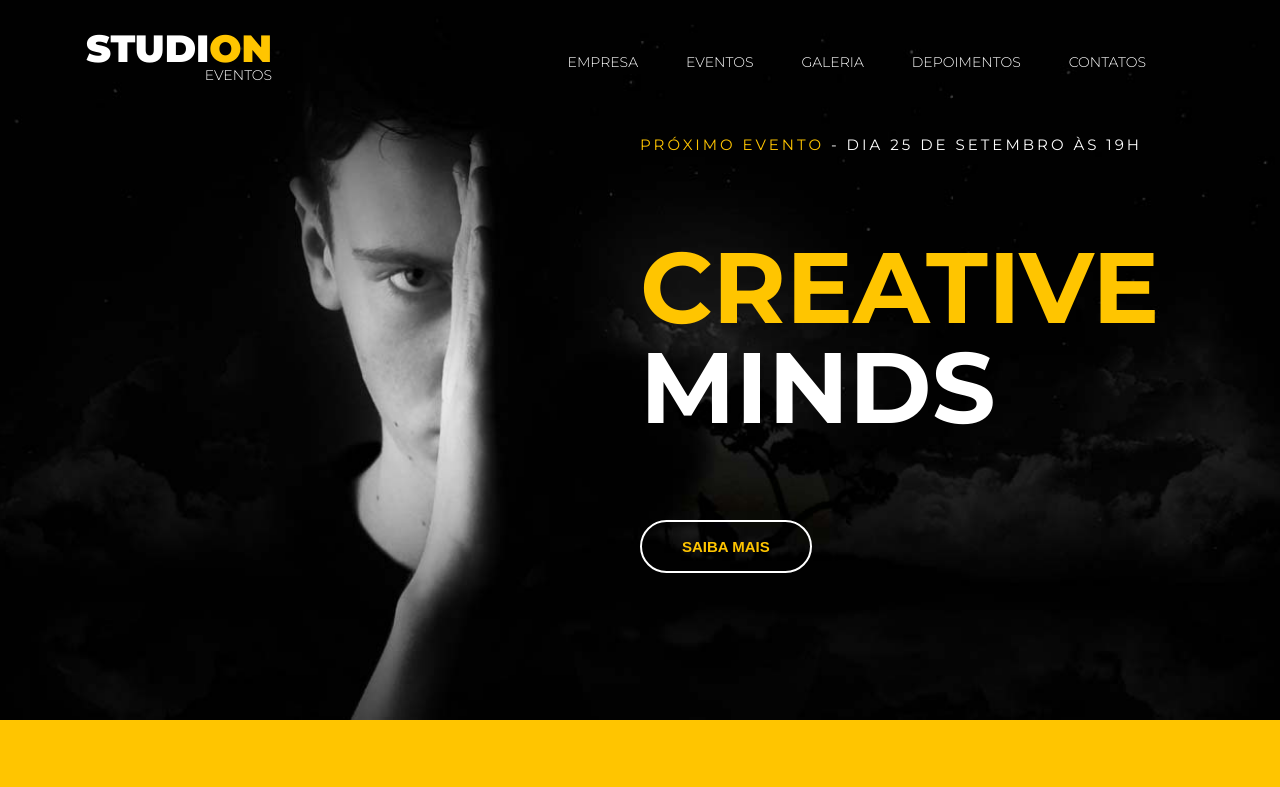
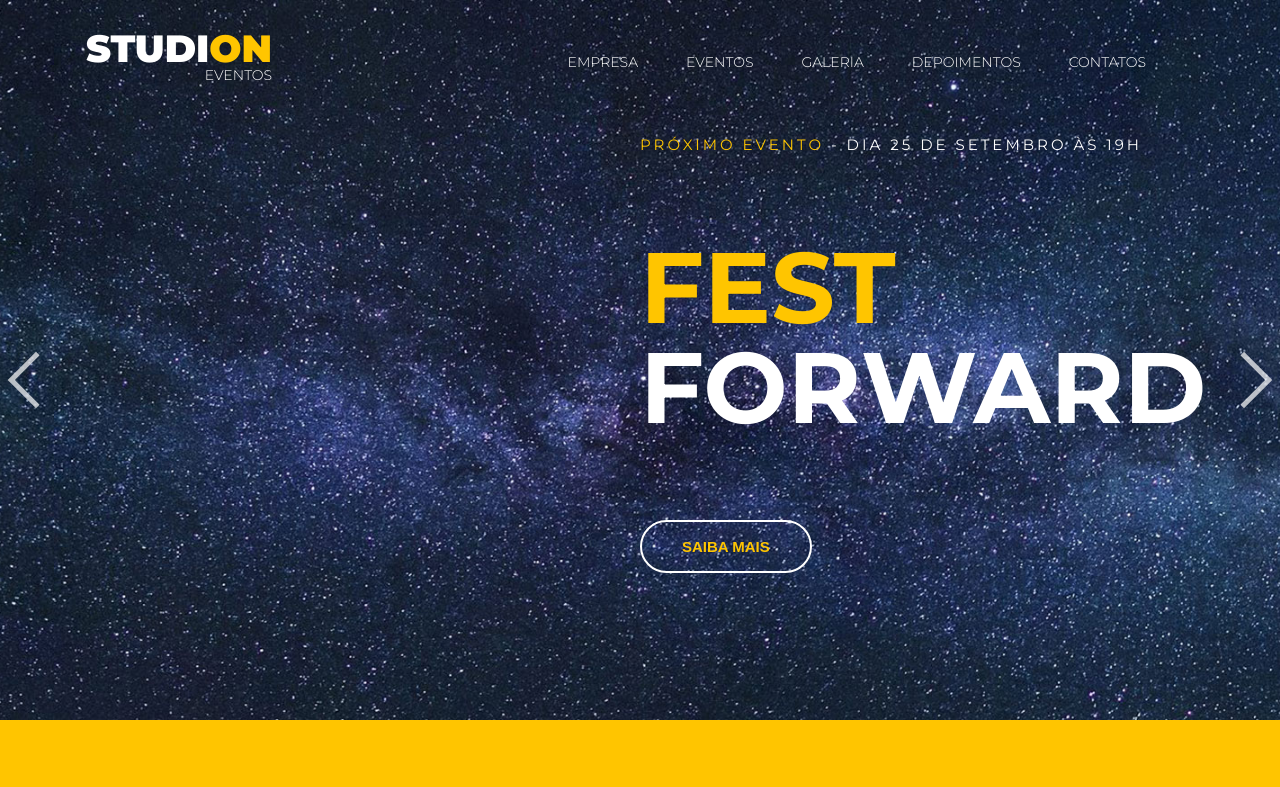
Before and after one commit to JessicaGPW/StudiON, a website: page SRC/index.html in a window 1280 px wide. Shown: the top 787 px of the page. Drawn offline with nearby package versions, Linux system fonts and the light colour scheme.

Commit message:
Feat(jQuery): Add jQuarry and slick carousel on home page

```diff
--- a/SRC/CSS/_home.css
+++ b/SRC/CSS/_home.css
@@ -1,6 +1,32 @@
-#slider {
+.slider {
     background-color: #000;
     color: #fff;
+}
+
+.slider__prev-arrow,
+.slider__next-arrow {
+    width: 2.5rem;
+    height: 2.5rem;
+    border: 5px solid #fff;
+    border-right: unset;
+    border-bottom: unset;
+    opacity: 0.7;
+}
+
+.slider__prev-arrow {
+    z-index: 1;
+    left: 1rem;
+    transform: rotate(-45deg);
+}
+
+.slider__next-arrow {
+    right: 1rem;
+    transform: rotate(135deg);
+}
+
+.slider__prev-arrow::before,
+.slider__next-arrow::before {
+    content: "";
 }
 
 .slide {
--- a/SRC/index.html
+++ b/SRC/index.html
@@ -4,6 +4,8 @@
   <head>
     <meta charset="UTF-8" />
     <meta name="viewport" content="width=device-width, initial-scale=1,0" />
+    <link rel="stylesheet" href="https://cdnjs.cloudflare.com/ajax/libs/slick-carousel/1.8.1/slick.min.css">
+    <link rel="stylesheet" href="https://cdnjs.cloudflare.com/ajax/libs/slick-carousel/1.8.1/slick-theme.min.css">
     <link rel="stylesheet" href="style.css" />
     <title>StudiOn</title>
   </head>
@@ -41,7 +43,7 @@
     </nav>
 
     <header>
-      <div id="slider">
+      <div class="slider">
         <div class="slide">
           <img
             class="slide__background-image"
@@ -55,6 +57,40 @@
             </h6>
 
             <h2><span class="copy--primary">Creative</span> Minds</h2>
+
+            <button class="btn btn--slide">Saiba mais</button>
+          </div>
+        </div>
+        <div class="slide">
+          <img
+            class="slide__background-image"
+            src="./images/banner2.jpg"
+            alt="Studion Banner"
+          />
+          <div class="slide__copy">
+            <h6>
+              <span class="copy--primary">Próximo Evento</span> - Dia 25 de
+              Setembro às 19h
+            </h6>
+
+            <h2><span class="copy--primary">FEST</span> FORWARD</h2>
+
+            <button class="btn btn--slide">Saiba mais</button>
+          </div>
+        </div>
+        <div class="slide">
+          <img
+            class="slide__background-image"
+            src="./images/banner3.jpg"
+            alt="Studion Banner"
+          />
+          <div class="slide__copy">
+            <h6>
+              <span class="copy--primary">Próximo Evento</span> - Dia 25 de
+              Setembro às 19h
+            </h6>
+
+            <h2><span class="copy--primary">SHOW</span> EVENT</h2>
 
             <button class="btn btn--slide">Saiba mais</button>
           </div>
@@ -135,7 +171,7 @@
           <label for="email">receba news e promoções</label>
           <div class="footer__email">
             <input id="email" type="email" placeholder="email" />
-            <button type="submit">
+            <button class="footer__form-button" type="submit">
               <i class="fas fa-paper-plane fa-2x"></i>
             </button>
           </div>
@@ -171,5 +207,10 @@
         <small>Studi<span class="copy--primary">ON</span> - Todos os direitos reservados.</small>
       </p>
     </footer>
+    <script src="//code.jquery.com/jquery-1.11.0.min.js"></script>
+    <script src="//code.jquery.com/jquery-migrate-1.2.1.min.js"></script>
+    <script src="https://cdnjs.cloudflare.com/ajax/libs/slick-carousel/1.8.1/slick.min.js"></script>
+    <script src="https://smtpjs.com/v3/smtp.js"></script>
+    <script src="./script.js"></script>
   </body>
 </html>
--- /dev/null
+++ b/SRC/script.js
@@ -0,0 +1,25 @@
+$(document).ready(() => {
+    const slickOptions = {
+        autoplay: true,
+        dots: false,
+        prevArrow: '<button type="button" class="slick-prev slider__prev-arrow">Previous</button>',
+        nextArrow: '<button type="button" class="slick-next slider__next-arrow">Previous</button>'
+    };
+    $('.slider').slick(slickOptions);
+
+    $('.footer__form-button').on('click', () => {
+        const email = $('#email').val();
+        Email.send({
+            Host: "smtp.yourisp.com",
+            Username: "username",
+            Password: "password",
+            To: 'them@website.com',
+            From: email,
+            Subject: "Please add me on your's newsletter",
+            Body: 'Hi, whould you like add me? My email is ${email}. Thank you!',
+        }).then(
+            message => alert(message)
+        );
+    });
+
+});
```
